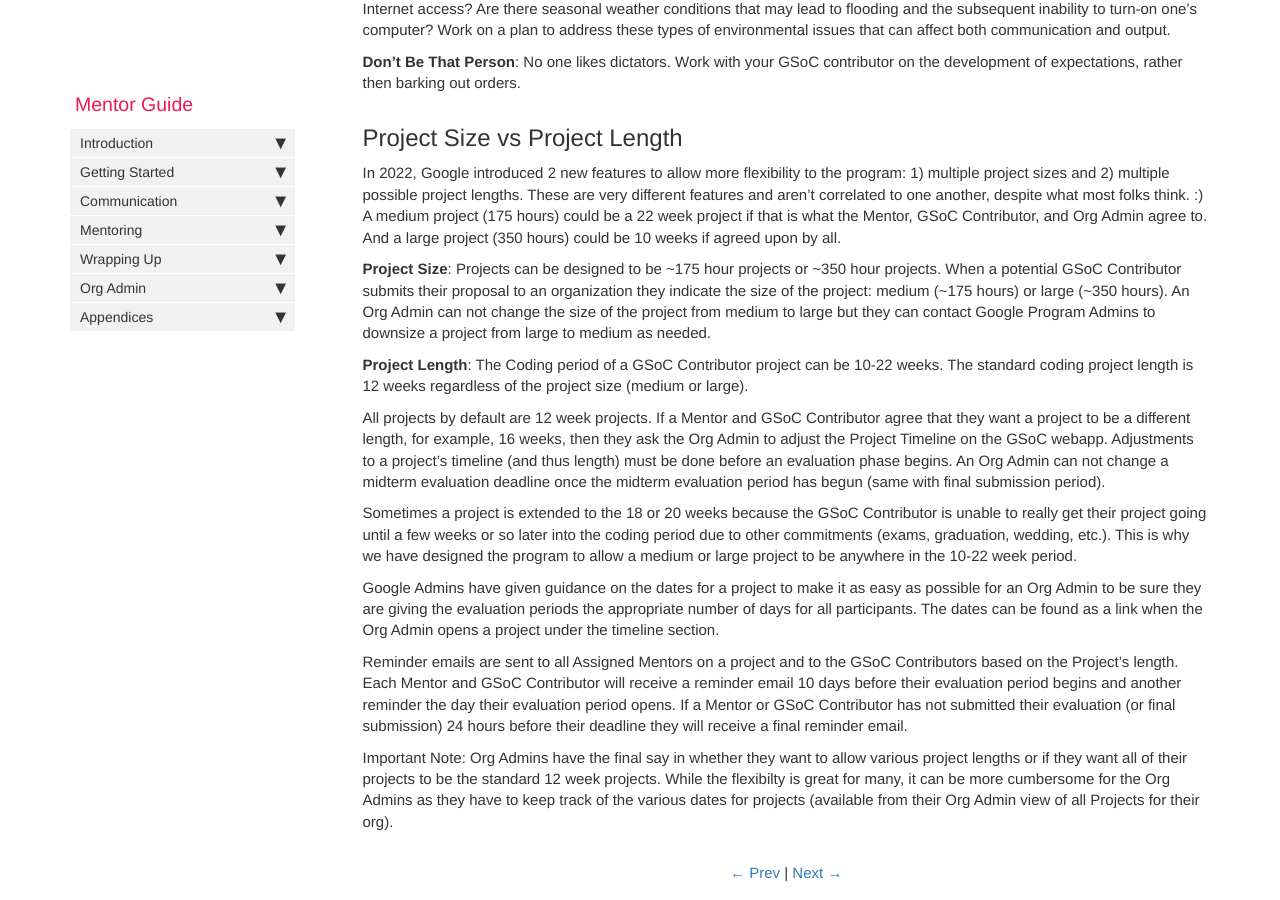
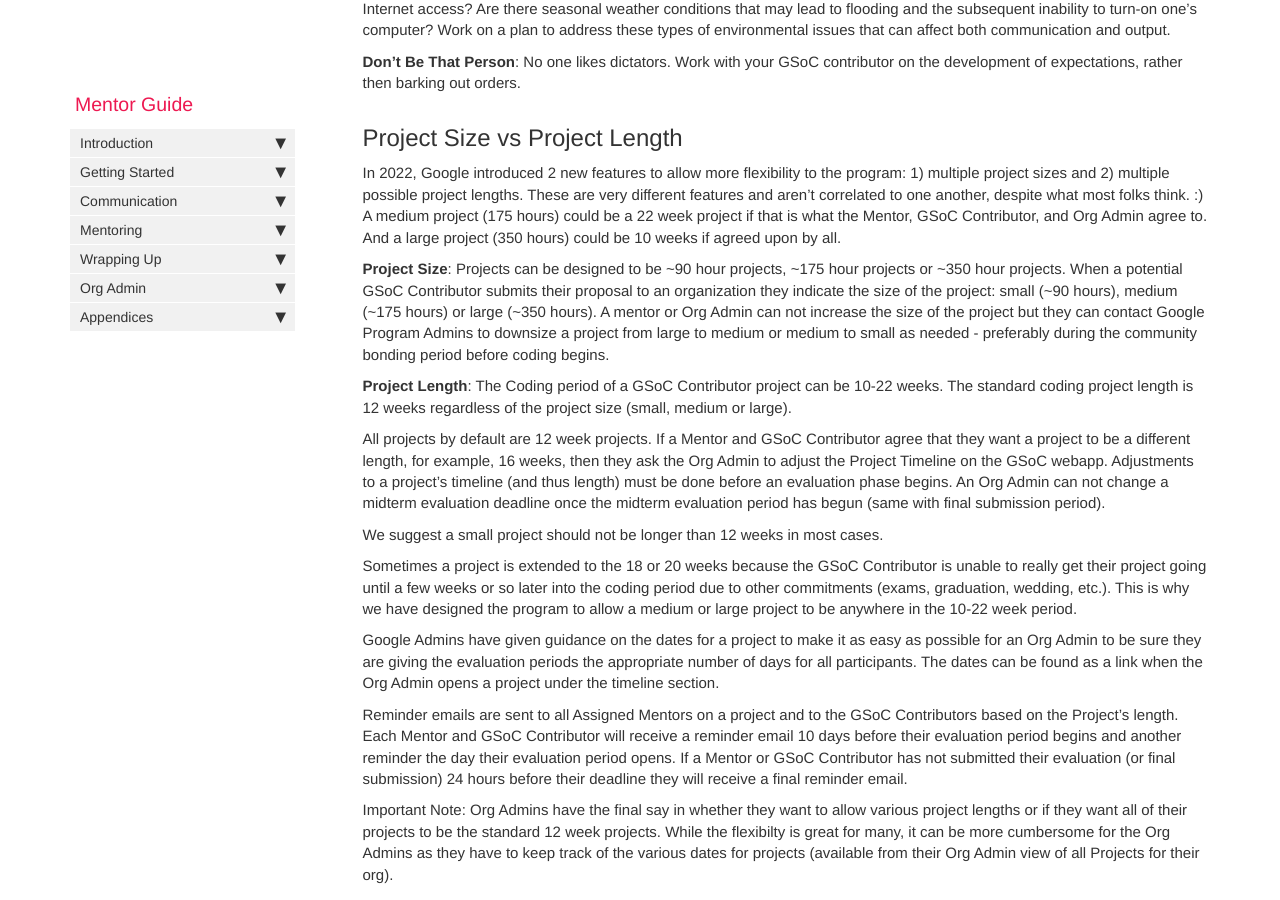
Before and after one commit to google/gsocguides, a Jekyll site: the page built from pages/mentor/11-setting_expectations.md, in a window 1280 px wide and 900 px high, scrolled down 1189 px. Built offline with Jekyll 4.4.1, drawn with Linux system fonts in a browser that asks for light colours.

Commit message:
Update 11-setting_expectations.md

```diff
--- a/pages/mentor/11-setting_expectations.md
+++ b/pages/mentor/11-setting_expectations.md
@@ -36,11 +36,13 @@ Overall, communicate and be reasonable when it comes to your GSoC contributors.
 
 In 2022, Google introduced 2 new features to allow more flexibility to the program: 1) multiple project sizes and 2) multiple possible project lengths. These are very different features and aren't correlated to one another, despite what most folks think. :) A medium project (175 hours) could be a 22 week project if that is what the Mentor,  GSoC Contributor, and Org Admin agree to. And a large project (350 hours) could be 10 weeks if agreed upon by all.
 
-**Project Size**: Projects can be designed to be ~175 hour projects or ~350 hour projects. When a potential GSoC Contributor submits their proposal to an organization they indicate the size of the project: medium (~175 hours) or large (~350 hours). An Org Admin can not change the size of the project from medium to large but they can contact Google Program Admins to downsize a project from large to medium as needed.
+**Project Size**: Projects can be designed to be ~90 hour projects, ~175 hour projects or ~350 hour projects. When a potential GSoC Contributor submits their proposal to an organization they indicate the size of the project: small (~90 hours), medium (~175 hours) or large (~350 hours). A mentor or Org Admin can not increase the size of the project but they can contact Google Program Admins to downsize a project from large to medium or medium to small as needed - preferably during the community bonding period before coding begins.
 
-**Project Length**:  The Coding period of a GSoC Contributor project can be 10-22 weeks. The standard coding project length is 12 weeks regardless of the project size (medium or large).
+**Project Length**:  The Coding period of a GSoC Contributor project can be 10-22 weeks. The standard coding project length is 12 weeks regardless of the project size (small, medium or large).
 
 All projects by default are 12 week projects. If a Mentor and GSoC Contributor agree that they want a project to be a different length, for example, 16 weeks, then they ask the Org Admin to adjust the Project Timeline on the GSoC webapp. Adjustments to a project's timeline (and thus length) must be done before an evaluation phase begins. An Org Admin can not change a midterm evaluation deadline once the midterm evaluation period has begun (same with final submission period).
+
+We suggest a small project should not be longer than 12 weeks in most cases.
 
 Sometimes a project is extended to the 18 or 20 weeks because the GSoC Contributor is unable to really get their project going until a few weeks or so later into the coding period due to other commitments (exams, graduation, wedding, etc.). This is why we have designed the program to allow a medium or large project to be anywhere in the 10-22 week period.
 
```
